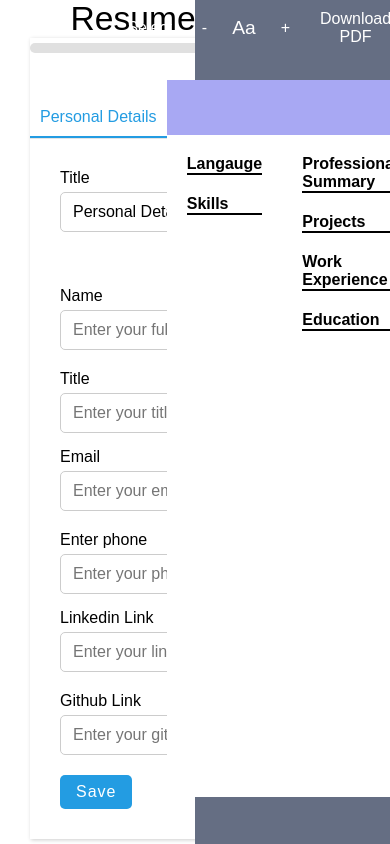
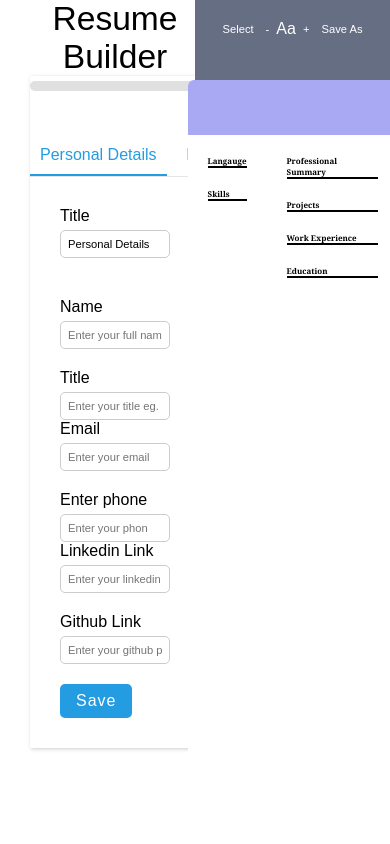
Before and after one commit to anjeljayswal/ResumeBuilder, a React (Create React App) app: page / in a window 390 px wide. Built offline with nearby package versions, Linux system fonts and the light colour scheme.

Commit message:
css changes

```diff
--- a/src/components/Editor/Editor.js
+++ b/src/components/Editor/Editor.js
@@ -541,7 +541,7 @@ function Editor(props) {
         break;
       }
       case sections.langauge: {
-        const tempPoints = values.point;
+        const tempPoints = values.points;
 
         props.setInformation((prev) => ({
           ...prev,
--- a/src/components/Editor/Editor.module.css
+++ b/src/components/Editor/Editor.module.css
@@ -1,5 +1,5 @@
 .container {
-  min-width: 300px;
+  /* min-width: 300px; */
   min-height: 450px;
   max-width:650px;
 
@@ -53,7 +53,7 @@
 .detail {
   display: flex;
   flex-direction: column;
-  gap: 15px;
+
 }
 
 .detail .row {
@@ -182,7 +182,13 @@ img{
 }
 @media screen and (max-width: 768px) {
   .container {
-    width: 320px;
+    width: 345px;
     height: auto;
   }
 }
+@media screen and (max-width: 530px) {
+  .container {
+    width: 170px;
+    /* height: auto;    */
+  }
+}
--- a/src/components/InputControl/InputControl.module.css
+++ b/src/components/InputControl/InputControl.module.css
@@ -24,3 +24,28 @@ input:hover {
 input:focus {
   border: 1px solid #239ce2;
 }
+
+@media screen and (max-width: 530px) {
+  .container {
+    width: 110px;
+
+  }
+  input {
+
+    padding: 7px 7px;
+    font-size: 0.7rem;
+
+  }
+}
+@media screen and (max-width: 530px) {
+  .container {
+    width: 110px;
+    /* height: auto;    */
+  }
+  input {
+
+    padding: 7px 7px;
+    font-size: 0.7rem;
+
+  }
+}
--- a/src/components/Resume/Resume.js
+++ b/src/components/Resume/Resume.js
@@ -372,10 +372,10 @@ const Resume = forwardRef((props, ref) => {
           {info.langauge?.sectionTitle}
         </div>
         <div className={styles.content}>
-          {info.langauge?.point?.length > 0 ? (
+          {info.langauge?.points?.length > 0 ? (
             <ul className={styles.numbered}>
               {info.langauge?.points?.map((elem, index) => (
-                <li className={styles.point} key={elem + index}>
+                <li className={styles.points} key={elem + index}>
                   {elem}
                 </li>
               ))}
@@ -449,25 +449,47 @@ const Resume = forwardRef((props, ref) => {
   //   container.style.setProperty("--color", props.activeColor);
   // }, [props.activeColor]);
 
-  const handleDownload = () => {
-    const input = pdfRef.current;
-    html2canvas(input).then((canvas) => {
-      // input.current=[...input.current,canvas];
-      // imgRef.current=canvas;
-      // console.log(input,canvas);
-      const imgData = canvas.toDataURL('image/png');
-      const pdf = new jsPDF('p', 'pt', 'a4');
-      const pdfWidth = pdf.internal.pageSize.getWidth();
-      const pdfHeight = pdf.internal.pageSize.getHeight();
-      const imgWidth = canvas.width;
-      const imgHeight = canvas.height;
-      const ratio = Math.min(pdfWidth / imgWidth, pdfHeight / imgHeight);
-      const imgX = (pdfWidth - imgWidth * ratio) / 2;
-      const imgY = 10;
-      pdf.addImage(imgData, 'PNG', imgX, imgY, imgWidth * ratio, imgHeight * ratio);
-      pdf.save('resume.pdf');
-    })
-  };
+  // const handleDownload = () => {
+  //   const input = pdfRef.current;
+  //   html2canvas(input).then((canvas) => {
+  //     // input.current=[...input.current,canvas];
+  //     // imgRef.current=canvas;
+  //     // console.log(input,canvas);
+  //     const imgData = canvas.toDataURL('image/png');
+  //     const pdf = new jsPDF('p', 'pt', 'a4');
+  //     const pdfWidth = pdf.internal.pageSize.getWidth();
+  //     const pdfHeight = pdf.internal.pageSize.getHeight();
+  //     const imgWidth = canvas.width;
+  //     const imgHeight = canvas.height;
+  //     const ratio = Math.min(pdfWidth / imgWidth, pdfHeight / imgHeight);
+  //     const imgX = (pdfWidth - imgWidth * ratio) / 2;
+  //     const imgY = 10;
+  //     pdf.addImage(imgData, 'PNG', imgX, imgY, imgWidth * ratio, imgHeight * ratio);
+  //     pdf.save('resume.pdf');
+  //   })
+  // };
+  const contentRef = useRef(null);
+
+  useEffect(() => {
+    const resizeFont = () => {
+      const contentElement = contentRef.current;
+
+      if (contentElement) {
+        // Your logic for resizing font based on contentElement.scrollHeight
+        // Example: Adjust font size to fit the content height
+        const desiredFontSize = (contentElement.clientHeight / 20) + 'px'; // Adjust 20 based on your preference
+        contentElement.style.fontSize = desiredFontSize;
+      }
+    };
+
+    window.addEventListener('resize', resizeFont);
+    resizeFont(); // Initial font size adjustment
+
+    return () => {
+      window.removeEventListener('resize', resizeFont);
+    };
+  }, []);
+
 
   return (
     <div ref={ref}>
@@ -478,7 +500,7 @@ const Resume = forwardRef((props, ref) => {
           <button>-</button>
           <p>Aa</p>
           <button>+</button>
-          <button onClick={handleDownload}>Download PDF</button>
+          {/* <button onClick={handleDownload}>Download PDF</button> */}
           <ReactToPrint
             trigger={() => {
               return (
@@ -487,16 +509,16 @@ const Resume = forwardRef((props, ref) => {
                 </button>
               );
             }}
-            content={() => resumeRef.current}
+            content={() => pdfRef.current}
           />
 
           {/* <button onClick={handleSaveAsDocument}>Save as Document</button> */}
 
         </div>
 
-          {/* <div ref={pdfRef} id="content" className={styles.rbody}> */}
-          <div ref={resumeRef} id="content" className={styles.rbody}>
-          <div ref={pdfRef}>
+        {/* <div ref={pdfRef} id="content" className={styles.rbody}> */}
+        <div ref={pdfRef} id="content" className={styles.rbody}>
+          <div ref={contentRef}>
             {/* <div className={styles.subrbody}> */}
             <div className={styles.header}>
               <div className={styles.profilemain}>
@@ -550,13 +572,13 @@ const Resume = forwardRef((props, ref) => {
               </div>
             </div>
 
-            </div>
           </div>
-        {/* </div> */}
+        </div>
+      </div>
 
 
-      </div>
     </div>
+
   );
 });
 
--- a/src/components/Resume/Resume.module.css
+++ b/src/components/Resume/Resume.module.css
@@ -174,13 +174,14 @@
   cursor: pointer;
   margin-left: 30px;
   margin-right: 30px;
-  /* margin-bottom: 100px; */
-  margin-top: 80px;
+  margin-top: 35px;
   background-color: white;
   color: #000;
-  max-width: 500px;
-  min-width: 20px ;
-  height: 85vh;
+  height: 95vh;
+  /* height: ; */
+  overflow: auto; /* Enable scrolling if content overflows */
+  page-break-after: always;
+
 }
 
 .mainheader {
@@ -204,16 +205,10 @@
 
 .main{
   display: flex;
-  height: 60vh;
-  /* background-color: pink; */
-  /* margin-top: 100px; */
-  /* border-bottom: 2px solid #000; */
-  /* padding: 10px; */
-
+  height: auto;
 }
 .col1{
   flex: 0 0 20%;
-  /* background-color: #706e6eac;   */
   padding: 20px;
   box-sizing: border-box;
   border-radius: 6px;
@@ -222,8 +217,11 @@
   flex: 1;
   padding: 20px;
   box-sizing: border-box;
+  overflow: hidden;
+  page-break-after: always;
 }
 .section .sectionTitle {
+  font-family:Georgia, 'Times New Roman', Times, serif;
   font-size: 1rem;
   font-weight:   bolder;
   width: 100%;
@@ -235,6 +233,8 @@
   flex-direction: column;
   gap: 10px;
   padding: 10px 0;
+  font-size: 0.7rem;
+
 }
 .point{
   list-style: none;
@@ -293,3 +293,122 @@
   margin-left: 20px;
   margin-top: 20px;
 }
+
+
+
+.section .content .item {
+  border-bottom: 1px dotted lightgray;
+  display: flex;
+  flex-direction: column;
+  gap: 4px;
+  padding-bottom: 10px;
+}
+.section .content .item:last-child {
+  border-bottom: none;
+}
+
+.content .title {
+  font-weight: 500;
+  font-size: 1rem;
+  line-height: 1.3rem;
+}
+
+.content .subTitle {
+  font-weight: bold;
+  color: var(--color);
+  font-size: 1rem;
+}
+
+.content .overview {
+  font-size: 0.875rem;
+}
+
+.content .link {
+  display: flex;
+  gap: 5px;
+  font-size: 0.75rem;
+  cursor: pointer;
+  color: var(--color);
+}
+.content .link svg {
+  height: 14px;
+  width: 14px;
+  color: var(--color);
+}
+
+.content .date {
+  display: flex;
+  gap: 5px;
+  align-items: center;
+  font-size: 0.875rem;
+}
+
+.content .date svg {
+  height: 14px;
+  width: 14px;
+}
+
+.content .points,
+.numbered {
+  padding-left: 18px;
+  font-size: 0.875rem;
+}
+
+.numbered li {
+  list-style-type: decimal;
+}
+
+.hidden {
+  display: none;
+}
+
+
+
+@media screen and (max-width: 530px) {
+  .rbody {
+
+  margin-top: 80px;
+  width: 210px;
+
+  }
+  .mainheader {
+    margin-top: 15px;
+    display: flex;
+    align-items: center;
+    justify-content: center;
+    padding: 5px;
+    font-size: 1rem;
+    gap: 2px;
+  }
+  .mainheader button {
+
+    font-size: 0.7rem;
+
+  }
+
+
+.section .sectionTitle {
+  font-family:Georgia, 'Times New Roman', Times, serif;
+  font-size: 0.5rem;
+  font-weight:   bolder;
+  width: 100%;
+  border-bottom: 2px solid #000;
+}
+
+.section .content {
+  display: flex;
+  flex-direction: column;
+  gap: 10px;
+  padding: 10px 0;
+  font-size: 0.5rem;
+
+}
+}
+
+
+
+.resume-container {
+  width: 100%;
+  height: 100vh;
+  overflow: hidden;
+}
```
